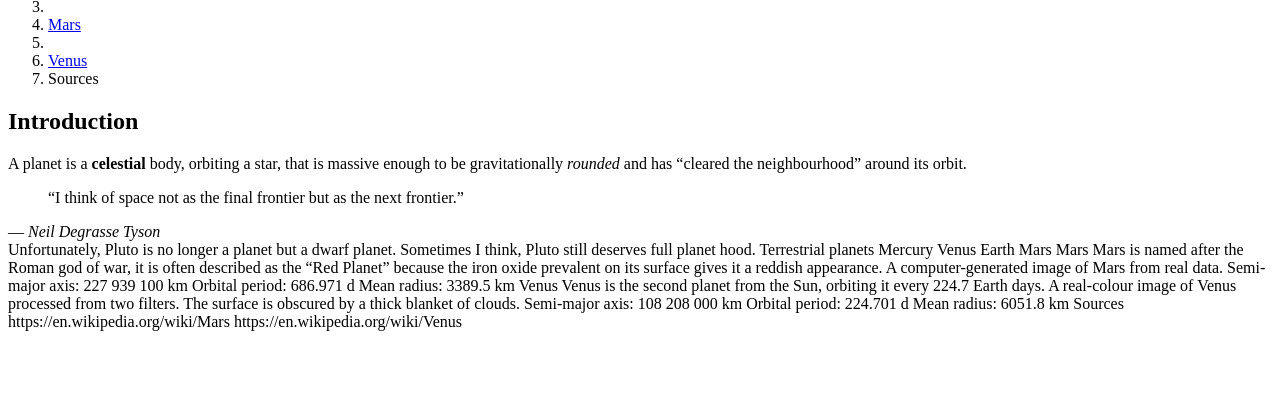
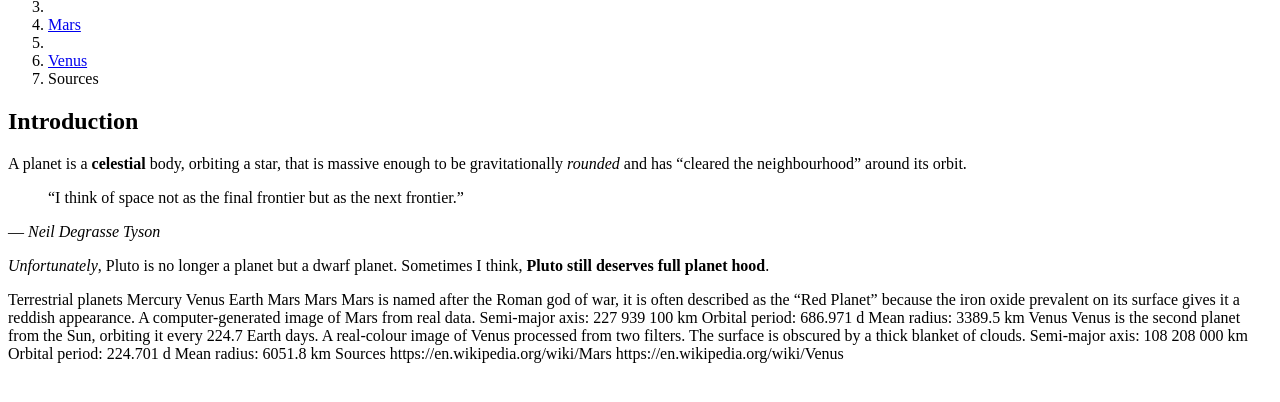
Before and after one commit to Chan0369/dsn1674-assignment-2, a plain HTML site: page index.html in a window 1280 px wide. Shown: the part 104-506 px from the top of the page. Drawn offline with Linux system fonts and the light colour scheme.

Commit message:
Added paragraph and emphasis

```diff
--- a/index.html
+++ b/index.html
@@ -21,7 +21,7 @@
       <blockquote>“I think of space not as the final frontier but as the next frontier.”</blockquote>
         <footer>— <cite>Neil Degrasse Tyson</cite></footer>
 
-Unfortunately, Pluto is no longer a planet but a dwarf planet. Sometimes I think, Pluto still deserves full planet hood.
+      <P><em>Unfortunately</em>, Pluto is no longer a planet but a dwarf planet. Sometimes I think, <strong>Pluto still deserves full planet hood</strong>.</p>
 
 Terrestrial planets
 
```
